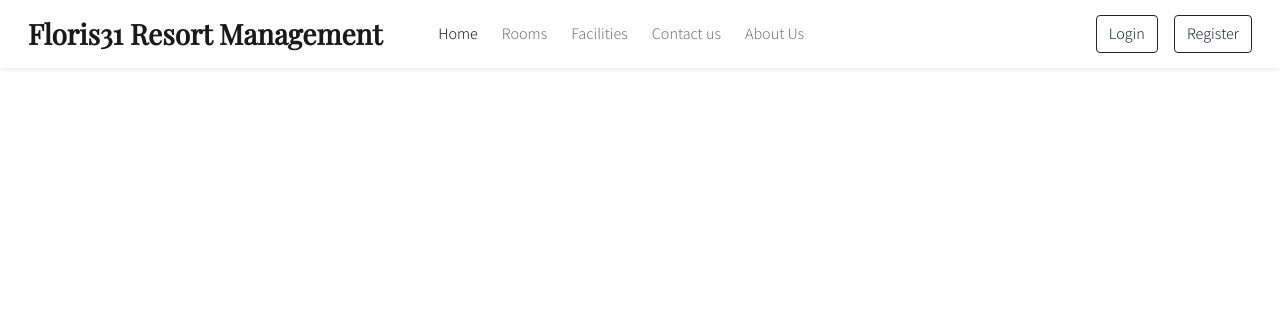
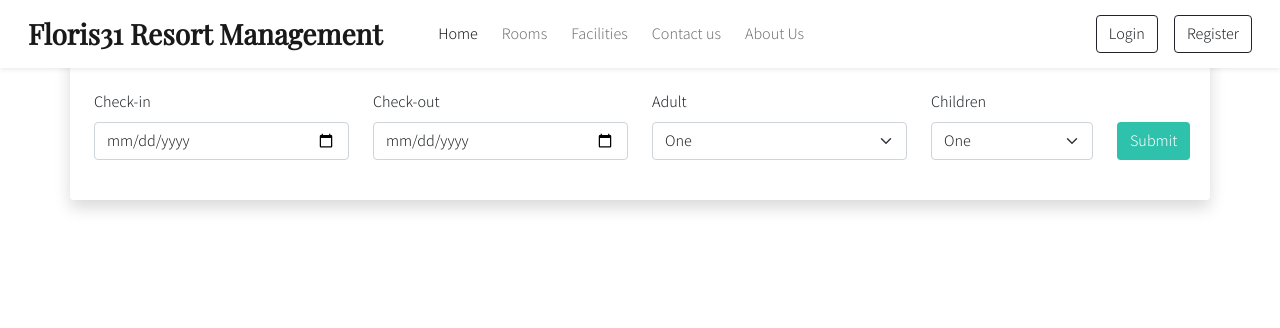
Before and after one commit to Vishwparmar/floris31website, a PHP site: page / in a window 1280 px wide. Shown: the top 328 px of the page. Run offline with PHP 8.4, Linux system fonts and the light colour scheme; some web fonts are replaced.

Commit message:
check room availability done

```diff
--- a/index.php
+++ b/index.php
@@ -23,10 +23,27 @@
     input[type=number] {
     -moz-appearance: textfield;
     }
+    .custom-bg{
+        background-color: #2ec1ac;
+    }
+    .custom-bg:hover{
+        background-color: #279e8c;
+    }
+    .availability-form{
+        margin-top: -50px;
+        z-index: 2;
+        position: relative;
+    }
+    @media screen and (max-width: 575px){
+        .availability-form{
+        margin-top: 25px;
+        padding:0 35px;
+    }
+    }
 </style>
 </head>
 <body><!--navbar-->
-        <nav class="navbar navbar-expand-lg navbar-light bg-white px-lg-3 py-lg-2 shadow-sm sticky-top">
+    <nav class="navbar navbar-expand-lg navbar-light bg-white px-lg-3 py-lg-2 shadow-sm sticky-top">
         <div class="container-fluid">
             <a class="navbar-brand me-5 fw-bold fs-3 h-font" href="index.php">Floris31 Resort Management</a>
             <button class="navbar-toggler shadow-none" type="button" data-bs-toggle="collapse" data-bs-target="#navbarSupportedContent" aria-controls="navbarSupportedContent" aria-expanded="false" aria-label="Toggle navigation">
@@ -153,7 +170,48 @@
         </div>
     </div>
 
+    <!--Check room availability-->
+    <div class="container availability-form">
+        <div class="row">
+            <div class="col-lg-12 bg-white shadow p-4 rounded">
+                <h5 class="mb-4">Check Booking Availability</h5>
+                <form>
+                    <div class="row align-items-end">
+                        <div class="col-lg-3 mb-3">
+                            <label class="form-label" style="font-weight:500;">Check-in</label>
+                            <input type="date" class="form-control">
+                        </div>
+                        <div class="col-lg-3 mb-3">
+                            <label class="form-label" style="font-weight:500;">Check-out</label>
+                            <input type="date" class="form-control">
+                        </div>
+                        <div class="col-lg-3 mb-3">
+                            <label class="form-label" style="font-weight:500;">Adult</label>
+                            <select class="form-select shadow-none">
+                                <option value="1">One</option>
+                                <option value="2">Two</option>
+                                <option value="3">Three</option>
+                            </select>
+                        </div>
+                        <div class="col-lg-2 mb-3">
+                            <label class="form-label" style="font-weight:500;">Children</label>
+                            <select class="form-select shadow-none">
+                                <option value="1">One</option>
+                                <option value="2">Two</option>
+                                <option value="3">Three</option>
+                            </select>
+                        </div>
+                        <div class="col-lg-1 mb-lg-3 mt-2">
+                            <button type="submit" class="btn text-white shadow-none custom-bg">Submit</button>
+                        </div>
+                    </div>
+                </form>
+            </div>
+        </div>
+    </div>
 
+<br><br><br>
+<br><br><br>
 
 <script src="https://cdn.jsdelivr.net/npm/bootstrap@5.0.2/dist/js/bootstrap.bundle.min.js" integrity="sha384-MrcW6ZMFYlzcLA8Nl+NtUVF0sA7MsXsP1UyJoMp4YLEuNSfAP+JcXn/tWtIaxVXM" crossorigin="anonymous"></script>
 </body>
```
